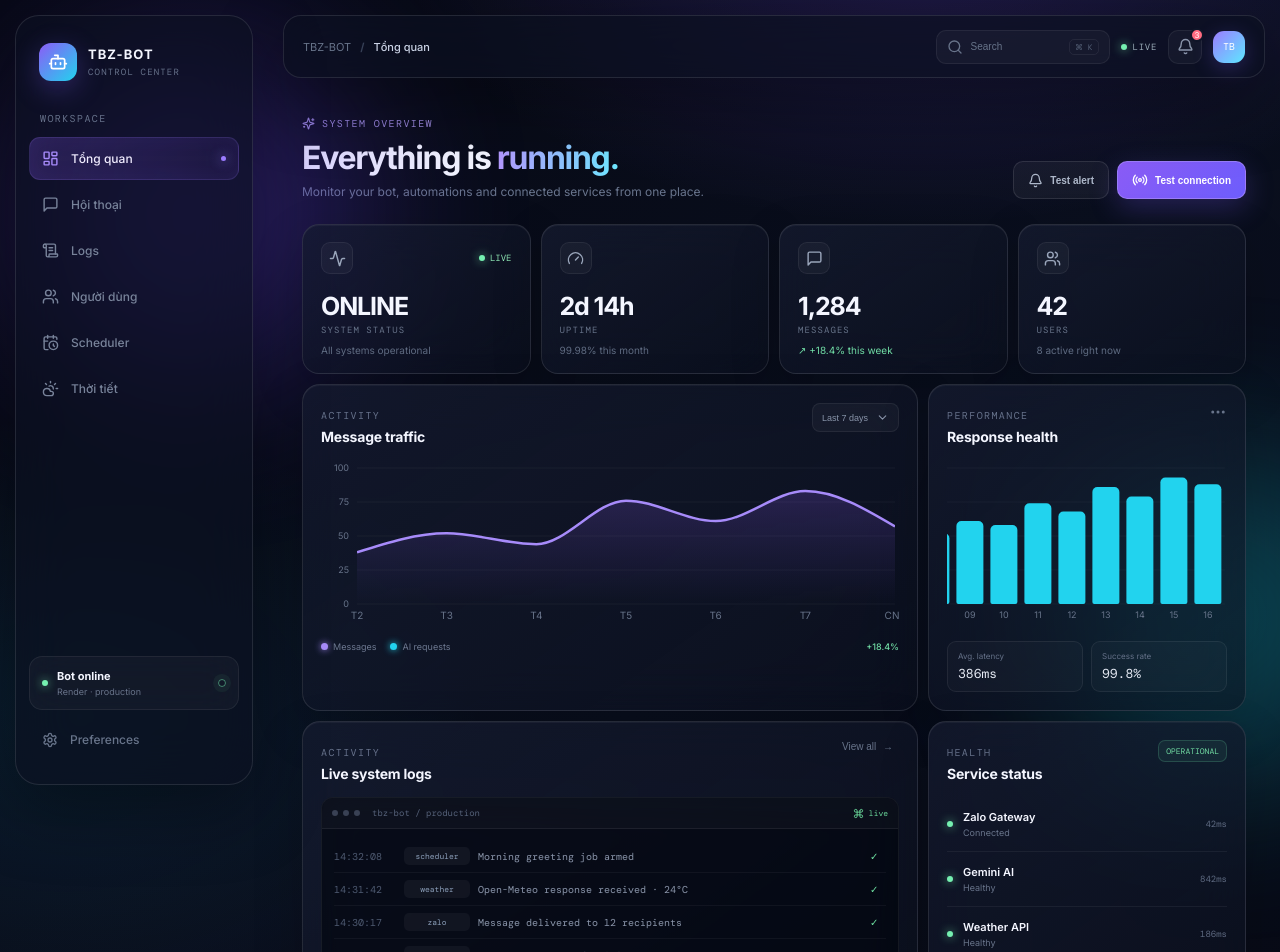
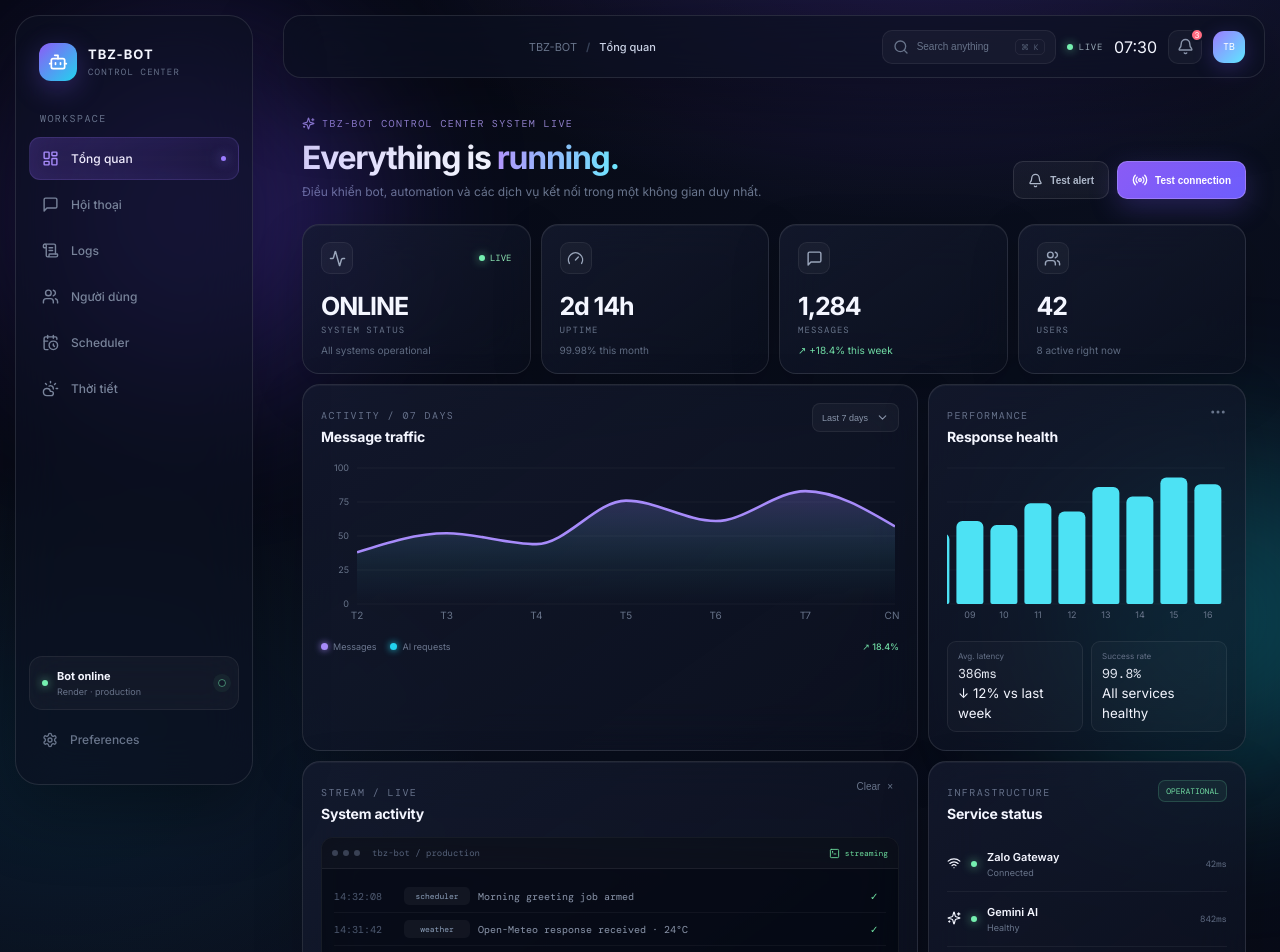
Before and after one commit to Taibui99/Tbz-Bot-Web, a Next.js app: page / in a window 1280 px wide. Shown: the top 952 px of the page. Built offline with nearby package versions, Linux system fonts and the light colour scheme.

Commit message:
feat: upgrade dashboard to premium liquid glass control center

```diff
--- a/app/page.tsx
+++ b/app/page.tsx
@@ -3,36 +3,14 @@
 import { useEffect, useMemo, useState } from 'react'
 import { motion } from 'framer-motion'
 import {
-  Activity,
-  Bell,
-  Bot,
-  CalendarClock,
-  ChevronDown,
-  CloudSun,
-  Command,
-  Gauge,
-  LayoutDashboard,
-  MessageSquare,
-  MoreHorizontal,
-  Radio,
-  ScrollText,
-  Search,
-  Send,
-  Settings,
-  Sparkles,
-  Users,
-  Zap,
+  Activity, Bell, Bot, CalendarClock, ChevronDown, CloudSun, Command,
+  Gauge, LayoutDashboard, MessageSquare, MoreHorizontal, Radio, ScrollText,
+  Search, Send, Settings, Sparkles, Users, Zap, ArrowUpRight, ShieldCheck,
+  TerminalSquare, Wifi, X,
 } from 'lucide-react'
 import {
-  Area,
-  AreaChart,
-  Bar,
-  BarChart,
-  CartesianGrid,
-  ResponsiveContainer,
-  Tooltip,
-  XAxis,
-  YAxis,
+  Area, AreaChart, Bar, BarChart, CartesianGrid, ResponsiveContainer,
+  Tooltip, XAxis, YAxis,
 } from 'recharts'
 
 const nav = [
@@ -45,12 +23,9 @@ const nav = [
 ]
 
 const traffic = [
-  { day: 'T2', messages: 38, ai: 16 },
-  { day: 'T3', messages: 52, ai: 24 },
-  { day: 'T4', messages: 44, ai: 21 },
-  { day: 'T5', messages: 76, ai: 33 },
-  { day: 'T6', messages: 61, ai: 28 },
-  { day: 'T7', messages: 83, ai: 37 },
+  { day: 'T2', messages: 38, ai: 16 }, { day: 'T3', messages: 52, ai: 24 },
+  { day: 'T4', messages: 44, ai: 21 }, { day: 'T5', messages: 76, ai: 33 },
+  { day: 'T6', messages: 61, ai: 28 }, { day: 'T7', messages: 83, ai: 37 },
   { day: 'CN', messages: 57, ai: 25 },
 ]
 
@@ -68,12 +43,27 @@ const initialLogs = [
   ['14:26:51', 'system', 'Health check completed', 'ok'],
 ]
 
+const quickServices = [
+  { name: 'Zalo Gateway', detail: 'Connected', latency: '42ms', icon: Wifi, tone: 'cyan' },
+  { name: 'Gemini AI', detail: 'Healthy', latency: '842ms', icon: Sparkles, tone: 'purple' },
+  { name: 'Weather API', detail: 'Healthy', latency: '186ms', icon: CloudSun, tone: 'blue' },
+]
+
 export default function Home() {
   const [active, setActive] = useState('Tổng quan')
   const [logs, setLogs] = useState(initialLogs)
   const [pulse, setPulse] = useState(98)
   const [searchOpen, setSearchOpen] = useState(false)
   const [notifications, setNotifications] = useState(3)
+  const [command, setCommand] = useState('')
+  const [clock, setClock] = useState('')
+
+  useEffect(() => {
+    const update = () => setClock(new Intl.DateTimeFormat('vi-VN', { hour: '2-digit', minute: '2-digit' }).format(new Date()))
+    update()
+    const timer = setInterval(update, 30000)
+    return () => clearInterval(timer)
+  }, [])
 
   useEffect(() => {
     const timer = setInterval(() => {
@@ -82,24 +72,40 @@ export default function Home() {
     return () => clearInterval(timer)
   }, [])
 
-  const time = useMemo(
-    () => new Intl.DateTimeFormat('vi-VN', { hour: '2-digit', minute: '2-digit', second: '2-digit' }),
-    [],
-  )
+  useEffect(() => {
+    const onKey = (event: KeyboardEvent) => {
+      if ((event.metaKey || event.ctrlKey) && event.key.toLowerCase() === 'k') {
+        event.preventDefault()
+        setSearchOpen(true)
+      }
+      if (event.key === 'Escape') setSearchOpen(false)
+    }
+    window.addEventListener('keydown', onKey)
+    return () => window.removeEventListener('keydown', onKey)
+  }, [])
 
-  const addLog = () => {
-    setLogs((current) => [
-      [time.format(new Date()), 'console', 'Dashboard connection verified', 'ok'],
-      ...current,
-    ].slice(0, 8))
+  const time = useMemo(() => new Intl.DateTimeFormat('vi-VN', { hour: '2-digit', minute: '2-digit', second: '2-digit' }), [])
+
+  const addLog = (message = 'Dashboard connection verified') => {
+    setLogs((current) => [[time.format(new Date()), 'console', message, 'ok'], ...current].slice(0, 8))
+  }
+
+  const sendCommand = () => {
+    const value = command.trim()
+    if (!value) return
+    addLog(`Command queued · ${value}`)
+    setCommand('')
   }
 
   return (
     <main className="app-shell">
+      <div className="noise" />
       <div className="ambient ambient-a" />
       <div className="ambient ambient-b" />
+      <div className="ambient ambient-c" />
 
       <aside className="sidebar glass">
+        <div className="glass-highlight" />
         <div className="brand">
           <div className="brand-mark"><Bot size={20} /></div>
           <div><b>TBZ-BOT</b><span>CONTROL CENTER</span></div>
@@ -108,14 +114,8 @@ export default function Home() {
         <div className="nav-label">WORKSPACE</div>
         <nav>
           {nav.map(({ label, icon: Icon }) => (
-            <button
-              key={label}
-              onClick={() => setActive(label)}
-              className={active === label ? 'nav-item active' : 'nav-item'}
-            >
-              <Icon size={17} />
-              <span>{label}</span>
-              {active === label && <i />}
+            <button key={label} onClick={() => setActive(label)} className={active === label ? 'nav-item active' : 'nav-item'}>
+              <Icon size={17} /><span>{label}</span>{active === label && <i />}
             </button>
           ))}
         </nav>
@@ -132,31 +132,33 @@ export default function Home() {
 
       <section className="content">
         <header className="topbar glass">
+          <div className="glass-highlight" />
           <div className="crumb"><span>TBZ-BOT</span><b>/</b><strong>{active}</strong></div>
           <div className="top-actions">
-            <button className="search-trigger" onClick={() => setSearchOpen((v) => !v)}><Search size={16} /><span>Search</span><kbd>⌘ K</kbd></button>
+            <button className="search-trigger" onClick={() => setSearchOpen((v) => !v)}><Search size={16} /><span>Search anything</span><kbd>⌘ K</kbd></button>
             <span className="live"><span className="dot" /> LIVE</span>
+            <span className="clock">{clock}</span>
             <button className="icon-btn" aria-label="notifications" onClick={() => setNotifications(0)}><Bell size={17} />{notifications > 0 && <i>{notifications}</i>}</button>
             <div className="avatar">TB</div>
           </div>
         </header>
 
         {searchOpen && (
-          <motion.div initial={{ opacity: 0, y: -8 }} animate={{ opacity: 1, y: 0 }} className="search-pop glass">
-            <Search size={17} /><input autoFocus placeholder="Tìm trong dashboard..." /><kbd>ESC</kbd>
+          <motion.div initial={{ opacity: 0, y: -10, scale: .98 }} animate={{ opacity: 1, y: 0, scale: 1 }} className="search-pop glass">
+            <Search size={17} /><input autoFocus placeholder="Tìm trong TBZ-BOT..." /><button onClick={() => setSearchOpen(false)}><X size={14} /></button><kbd>ESC</kbd>
           </motion.div>
         )}
 
         <div className="page">
           <div className="hero-row">
             <div>
-              <div className="eyebrow"><Sparkles size={13} /> SYSTEM OVERVIEW</div>
+              <div className="eyebrow"><Sparkles size={13} /> TBZ-BOT CONTROL CENTER <span className="hero-live">SYSTEM LIVE</span></div>
               <h1>Everything is <em>running.</em></h1>
-              <p>Monitor your bot, automations and connected services from one place.</p>
+              <p>Điều khiển bot, automation và các dịch vụ kết nối trong một không gian duy nhất.</p>
             </div>
             <div className="hero-actions">
               <button className="secondary" onClick={() => setNotifications((v) => v + 1)}><Bell size={15} /> Test alert</button>
-              <button className="primary" onClick={addLog}><Radio size={16} /> Test connection</button>
+              <button className="primary" onClick={() => addLog()}><Radio size={16} /> Test connection</button>
             </div>
           </div>
 
@@ -169,41 +171,41 @@ export default function Home() {
 
           <div className="analytics-grid">
             <section className="panel glass-card chart-panel">
-              <div className="panel-head"><div><span className="panel-kicker">ACTIVITY</span><h2>Message traffic</h2></div><button className="select"><span>Last 7 days</span><ChevronDown size={13} /></button></div>
+              <div className="panel-head"><div><span className="panel-kicker">ACTIVITY / 07 DAYS</span><h2>Message traffic</h2></div><button className="select"><span>Last 7 days</span><ChevronDown size={13} /></button></div>
               <div className="chart-wrap"><ResponsiveContainer width="100%" height="100%"><AreaChart data={traffic} margin={{ top: 8, right: 4, left: -24, bottom: 0 }}>
-                <defs><linearGradient id="trafficFill" x1="0" y1="0" x2="0" y2="1"><stop offset="0%" stopColor="#8b5cf6" stopOpacity={0.34} /><stop offset="100%" stopColor="#8b5cf6" stopOpacity={0} /></linearGradient></defs>
-                <CartesianGrid stroke="#ffffff0b" vertical={false} /><XAxis dataKey="day" tick={{ fill: '#68748a', fontSize: 10 }} axisLine={false} tickLine={false} /><YAxis tick={{ fill: '#68748a', fontSize: 9 }} axisLine={false} tickLine={false} /><Tooltip contentStyle={{ background: '#11182aee', border: '1px solid #ffffff18', borderRadius: 12, color: '#fff', fontSize: 11 }} /><Area type="monotone" dataKey="messages" stroke="#a78bfa" strokeWidth={2.5} fill="url(#trafficFill)" />
+                <defs><linearGradient id="trafficFill" x1="0" y1="0" x2="0" y2="1"><stop offset="0%" stopColor="#9b7cff" stopOpacity={.42} /><stop offset="65%" stopColor="#5ee7ff" stopOpacity={.10} /><stop offset="100%" stopColor="#5ee7ff" stopOpacity={0} /></linearGradient></defs>
+                <CartesianGrid stroke="#ffffff0b" vertical={false} /><XAxis dataKey="day" tick={{ fill: '#68748a', fontSize: 10 }} axisLine={false} tickLine={false} /><YAxis tick={{ fill: '#68748a', fontSize: 9 }} axisLine={false} tickLine={false} /><Tooltip contentStyle={{ background: '#11182aee', border: '1px solid #ffffff18', borderRadius: 12, color: '#fff', fontSize: 11 }} /><Area type="monotone" dataKey="messages" stroke="#a78bfa" strokeWidth={2.6} fill="url(#trafficFill)" activeDot={{ r: 5, strokeWidth: 3, stroke: '#0c1120', fill: '#a78bfa' }} />
               </AreaChart></ResponsiveContainer></div>
-              <div className="chart-legend"><span><i className="legend-purple" /> Messages</span><span><i className="legend-cyan" /> AI requests</span><strong>+18.4%</strong></div>
+              <div className="chart-legend"><span><i className="legend-purple" /> Messages</span><span><i className="legend-cyan" /> AI requests</span><strong>↗ 18.4%</strong></div>
             </section>
 
             <section className="panel glass-card chart-panel compact-chart">
               <div className="panel-head"><div><span className="panel-kicker">PERFORMANCE</span><h2>Response health</h2></div><MoreHorizontal size={18} className="muted-icon" /></div>
-              <div className="chart-wrap"><ResponsiveContainer width="100%" height="100%"><BarChart data={performance} margin={{ top: 8, right: 2, left: -28, bottom: 0 }}><CartesianGrid stroke="#ffffff09" vertical={false} /><XAxis dataKey="day" tick={{ fill: '#68748a', fontSize: 9 }} axisLine={false} tickLine={false} /><YAxis hide /><Bar dataKey="value" radius={[5, 5, 2, 2]} fill="#22d3ee" /></BarChart></ResponsiveContainer></div>
-              <div className="performance"><div><span>Avg. latency</span><b>386ms</b></div><div><span>Success rate</span><b>99.8%</b></div></div>
+              <div className="chart-wrap"><ResponsiveContainer width="100%" height="100%"><BarChart data={performance} margin={{ top: 8, right: 2, left: -28, bottom: 0 }}><CartesianGrid stroke="#ffffff09" vertical={false} /><XAxis dataKey="day" tick={{ fill: '#68748a', fontSize: 9 }} axisLine={false} tickLine={false} /><YAxis hide /><Bar dataKey="value" radius={[6, 6, 2, 2]} fill="#4de2f4" /></BarChart></ResponsiveContainer></div>
+              <div className="performance"><div><span>Avg. latency</span><b>386ms</b><small>↓ 12% vs last week</small></div><div><span>Success rate</span><b>99.8%</b><small>All services healthy</small></div></div>
             </section>
           </div>
 
           <div className="main-grid">
             <section className="panel glass-card logs-panel">
-              <div className="panel-head"><div><span className="panel-kicker">ACTIVITY</span><h2>Live system logs</h2></div><button className="ghost">View all <span>→</span></button></div>
-              <div className="terminal glass-soft"><div className="terminal-head"><span/><span/><span/><label>tbz-bot / production</label><div><Command size={11} /> live</div></div><div className="terminal-body">{logs.map(([t, source, message, type], i) => <motion.div initial={{ opacity: 0, y: 4 }} animate={{ opacity: 1, y: 0 }} transition={{ duration: .2, delay: i * .02 }} className="log-line" key={`${t}-${i}`}><time>{t}</time><b className={`tag ${type}`}>{source}</b><span>{message}</span><i>✓</i></motion.div>)}</div></div>
+              <div className="panel-head"><div><span className="panel-kicker">STREAM / LIVE</span><h2>System activity</h2></div><button className="ghost" onClick={() => setLogs([])}>Clear <span>×</span></button></div>
+              <div className="terminal glass-soft"><div className="terminal-head"><span/><span/><span/><label>tbz-bot / production</label><div><TerminalSquare size={11} /> streaming</div></div><div className="terminal-body">{logs.length === 0 ? <div className="empty-log">No events in the current view.</div> : logs.map(([t, source, message, type], i) => <motion.div initial={{ opacity: 0, y: 4 }} animate={{ opacity: 1, y: 0 }} transition={{ duration: .2, delay: i * .02 }} className="log-line" key={`${t}-${i}`}><time>{t}</time><b className={`tag ${type}`}>{source}</b><span>{message}</span><i>✓</i></motion.div>)}</div></div>
             </section>
 
             <section className="panel glass-card health-panel">
-              <div className="panel-head"><div><span className="panel-kicker">HEALTH</span><h2>Service status</h2></div><span className="tiny-live">OPERATIONAL</span></div>
-              <Service name="Zalo Gateway" value="Connected" latency="42ms" />
-              <Service name="Gemini AI" value="Healthy" latency="842ms" />
-              <Service name="Weather API" value="Healthy" latency="186ms" />
+              <div className="panel-head"><div><span className="panel-kicker">INFRASTRUCTURE</span><h2>Service status</h2></div><span className="tiny-live">OPERATIONAL</span></div>
+              {quickServices.map(({ name, detail, latency, icon: Icon, tone }) => <Service key={name} name={name} value={detail} latency={latency} icon={Icon} tone={tone} />)}
               <div className="health-score"><div><span>Overall health</span><strong>{pulse}%</strong></div><div className="bar"><motion.i animate={{ width: `${pulse}%` }} /></div></div>
             </section>
           </div>
 
           <div className="bottom-grid">
-            <section className="panel glass-card small-panel"><div className="panel-kicker">SCHEDULED</div><h3>Next automation</h3><div className="schedule"><div className="schedule-time">06:00<span>AM</span></div><div><b>Morning greeting</b><small>Weather briefing · Zalo</small></div><span className="scheduled-dot" /></div></section>
+            <section className="panel glass-card small-panel"><div className="panel-kicker">AUTOMATION</div><h3>Next automation</h3><div className="schedule"><div className="schedule-time">06:00<span>AM</span></div><div><b>Morning greeting</b><small>Weather briefing · Zalo</small></div><span className="scheduled-dot" /></div><div className="next-meta"><CalendarClock size={12}/> Tomorrow · Asia/Ho_Chi_Minh <ArrowUpRight size={12}/></div></section>
             <section className="panel glass-card small-panel"><div className="panel-kicker">TODAY</div><h3>Quick metrics</h3><div className="metrics"><div><b>38</b><span>messages sent</span></div><div><b>12</b><span>AI requests</span></div><div><b>0</b><span>errors</span></div></div></section>
-            <section className="panel glass-card small-panel command-panel"><div className="panel-kicker">QUICK ACTION</div><h3>Bot command</h3><div className="command-input"><Send size={15} /><span>Send a test message...</span><kbd>↵</kbd></div></section>
+            <section className="panel glass-card small-panel command-panel"><div className="panel-kicker">COMMAND CENTER</div><h3>Send command</h3><div className="command-input"><Command size={15} /><input value={command} onChange={(e) => setCommand(e.target.value)} onKeyDown={(e) => e.key === 'Enter' && sendCommand()} placeholder="/status, /weather, /say..."/><button onClick={sendCommand} aria-label="send command"><Send size={14}/></button></div><div className="command-hint"><Zap size={11}/> Commands are queued for the bot service</div></section>
           </div>
+
+          <div className="footer-status"><span><ShieldCheck size={13}/> Secure control surface</span><span>TBZ-BOT · v2 Control Center</span><span>Latency <b>386ms</b></span></div>
         </div>
       </section>
     </main>
@@ -211,9 +213,9 @@ export default function Home() {
 }
 
 function Stat({ icon: Icon, label, value, meta, live, trend }: { icon: typeof Activity; label: string; value: string; meta: string; live?: boolean; trend?: boolean }) {
-  return <motion.div className="stat-card glass-card" whileHover={{ y: -4, scale: 1.008 }} transition={{ duration: .18 }}><div className="stat-top"><span className="stat-icon"><Icon size={17} /></span>{live && <span className="status-pill"><span className="dot" /> LIVE</span>}</div><div className="stat-value">{value}</div><div className="stat-label">{label}</div><div className={trend ? 'stat-meta positive' : 'stat-meta'}>{trend && '↗ '}{meta}</div></motion.div>
+  return <motion.div className="stat-card glass-card" whileHover={{ y: -5, scale: 1.008 }} transition={{ duration: .18 }}><div className="stat-top"><span className="stat-icon"><Icon size={17} /></span>{live && <span className="status-pill"><span className="dot" /> LIVE</span>}</div><div className="stat-value">{value}</div><div className="stat-label">{label}</div><div className={trend ? 'stat-meta positive' : 'stat-meta'}>{trend && '↗ '}{meta}</div></motion.div>
 }
 
-function Service({ name, value, latency }: { name: string; value: string; latency: string }) {
-  return <div className="service"><span className="dot" /><div><b>{name}</b><small>{value}</small></div><code>{latency}</code></div>
+function Service({ name, value, latency, icon: Icon, tone }: { name: string; value: string; latency: string; icon: typeof Wifi; tone: string }) {
+  return <div className="service"><span className={`service-icon ${tone}`}><Icon size={14}/></span><span className="dot" /><div><b>{name}</b><small>{value}</small></div><code>{latency}</code></div>
 }
```
